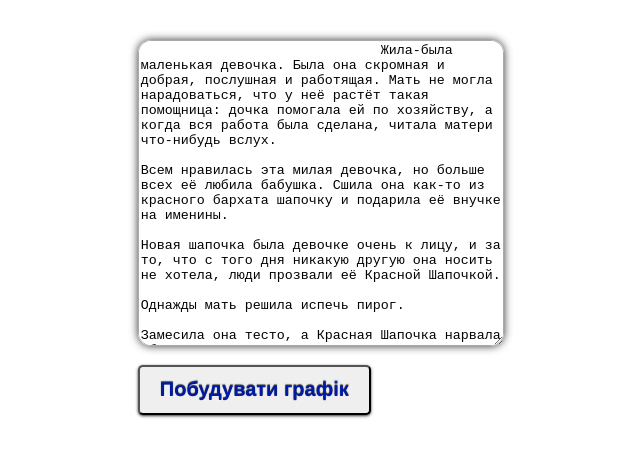
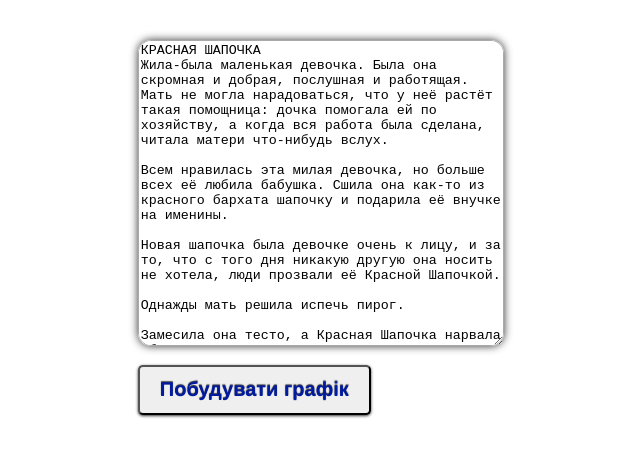
Before and after one commit to sweetcolor/Computational-linguistics, a website: page public_html/index.html in a window 1280 px wide. Shown: the whole page, without its empty margins (123-763 px from the left). Drawn offline with nearby package versions, Linux system fonts and the light colour scheme.

Commit message:
add title to temp text

```diff
--- a/public_html/index.html
+++ b/public_html/index.html
@@ -19,7 +19,8 @@ and open the template in the editor.
             <div class="input-panel">
                 <textarea id="input-text" rows="20"
                     placeholder="Ввдедіть свій текст">
-                              Жила-была маленькая девочка. Была она скромная и добрая, послушная и работящая. Мать не могла нарадоваться, что у неё растёт такая помощница: дочка помогала ей по хозяйству, а когда вся работа была сделана, читала матери что-нибудь вслух.
+КРАСНАЯ ШАПОЧКА
+Жила-была маленькая девочка. Была она скромная и добрая, послушная и работящая. Мать не могла нарадоваться, что у неё растёт такая помощница: дочка помогала ей по хозяйству, а когда вся работа была сделана, читала матери что-нибудь вслух.
 
 Всем нравилась эта милая девочка, но больше всех её любила бабушка. Сшила она как-то из красного бархата шапочку и подарила её внучке на именины.
 
```
